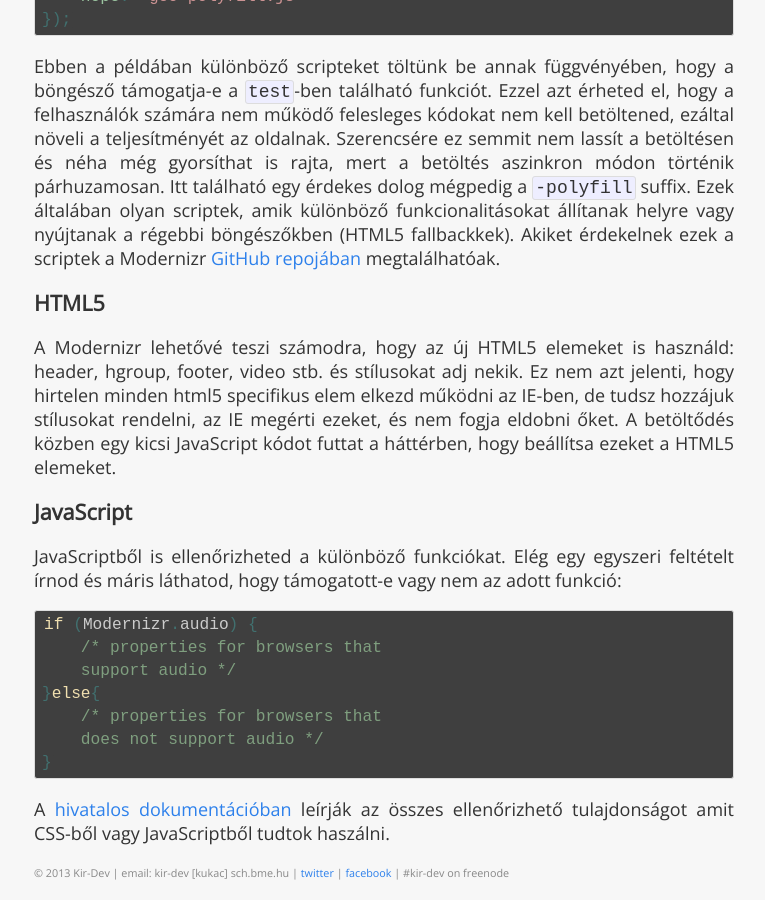
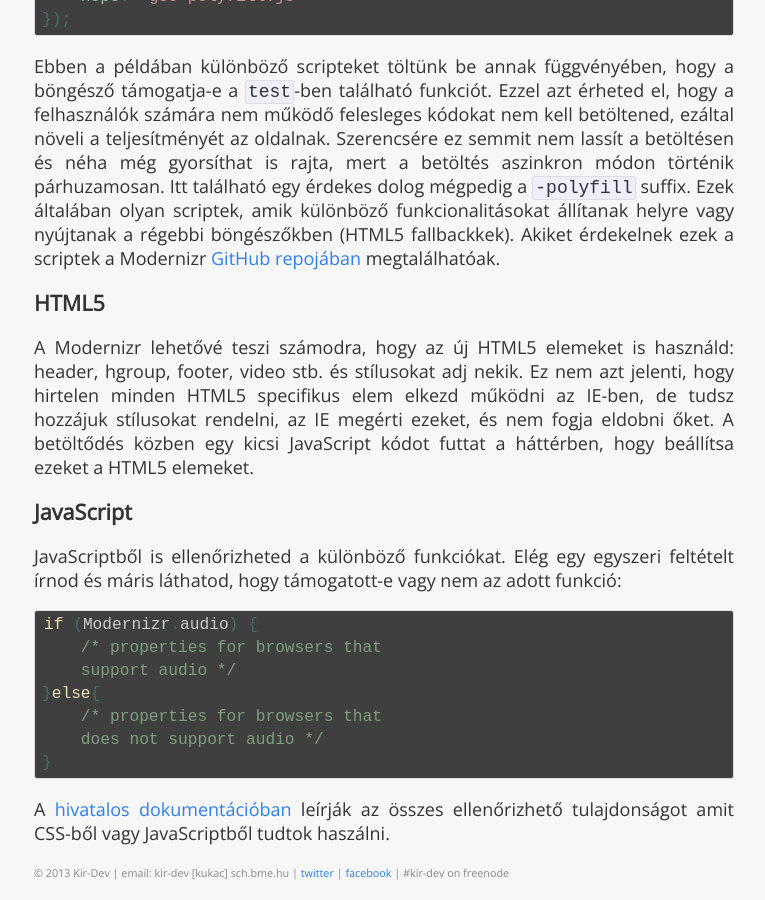
Before and after one commit to kir-dev/kir-dev.sch.bme.hu, a Jekyll site: the page built from _posts/2014-01-05-Modernizr.md, in a window 1280 px wide and 900 px high, scrolled down 1829 px. Shown: the whole window, without its empty margins (256-1021 px from the left). Built offline with Jekyll 4.4.1, drawn with Linux system fonts in a browser that asks for light colours; some web fonts are replaced; Markdown is read by kramdown in place of the engine named in the settings; part of the change alters nothing that is shown; some of the changed text lies outside the part shown.

```diff
--- a/_posts/2014-01-05-Modernizr.md
+++ b/_posts/2014-01-05-Modernizr.md
@@ -2,7 +2,7 @@
 layout: post
 title: "Modernizr"
 author: kresshy
-date: 2014-01-05 12:00:00
+date: 2014-01-05 01:00:00
 ---
 
 Pár napja olvashattatok a [HTML5 Boilerplate](http://kir-dev.sch.bme.hu/2014/01/03/a-html5-boilerplate/) cikkükben a [Modernizr](http://modernizr.com/) JavaScript library-ról. Megígértük, hogy írni fogunk róla, és most meg is tesszük. A Modernizr-t (nem nincs benne typo) arra használják, hogy ellenőrizd a böngésződ képességeit HTML5 és CSS3 szinten. Nagyon jó dolog használni a böngészők új funkcionalitásait mindaddig, amíg nem kell támogatni a régebbi verziókat. Ez a library segít neked ebben ugyanis az oldal betöltésekor gyorsan detektálja mire képes a felhasználó böngészője és a támogatott funkciókról információkat szolgáltat számodra, amit felhasználhatsz a saját scriptjeidben.
@@ -32,7 +32,7 @@ no-csstransitions  video audio cufon-active fontface cufon-ready">
 
 ### Mit jelent ez a sok kifejezés?
 
-Aamelyek előtt nem található meg a `no` prefix, azok lesznek a támogatott funkciók. A Modernizr által visszaadott információk alapján el tudjuk dönteni, hogy például a css színátmenetek támogatottak vagy sem: `no-cssgradients` - tehát jelen esetben nem támogatott ez a lehetőség. Itt egy példa a hivatalos dokumentációból egy olyan böngészőre amely vagy támogatja, vagy nem támogatja a hangfájlok lejátszását:
+Amelyek előtt nem található meg a `no` prefix, azok lesznek a támogatott funkciók. A Modernizr által visszaadott információk alapján el tudjuk dönteni, hogy például a css színátmenetek támogatottak vagy sem: `no-cssgradients` - tehát jelen esetben nem támogatott ez a lehetőség. Itt egy példa a hivatalos dokumentációból egy olyan böngészőre amely vagy támogatja, vagy nem támogatja a hangfájlok lejátszását:
 
 ~~~css
 /* In your CSS: */
@@ -72,7 +72,7 @@ Ebben a példában különböző scripteket töltünk be annak függvényében,
 
 ## HTML5
 
-A Modernizr lehetővé teszi számodra, hogy az új HTML5 elemeket is használd: header, hgroup, footer, video stb. és stílusokat adj nekik. Ez nem azt jelenti, hogy hirtelen minden html5 specifikus elem elkezd működni az IE-ben, de tudsz hozzájuk stílusokat rendelni, az IE megérti ezeket, és nem fogja eldobni őket. A betöltődés közben egy kicsi JavaScript kódot futtat a háttérben, hogy beállítsa ezeket a HTML5 elemeket.
+A Modernizr lehetővé teszi számodra, hogy az új HTML5 elemeket is használd: header, hgroup, footer, video stb. és stílusokat adj nekik. Ez nem azt jelenti, hogy hirtelen minden HTML5 specifikus elem elkezd működni az IE-ben, de tudsz hozzájuk stílusokat rendelni, az IE megérti ezeket, és nem fogja eldobni őket. A betöltődés közben egy kicsi JavaScript kódot futtat a háttérben, hogy beállítsa ezeket a HTML5 elemeket.
 
 ## JavaScript
 
```
